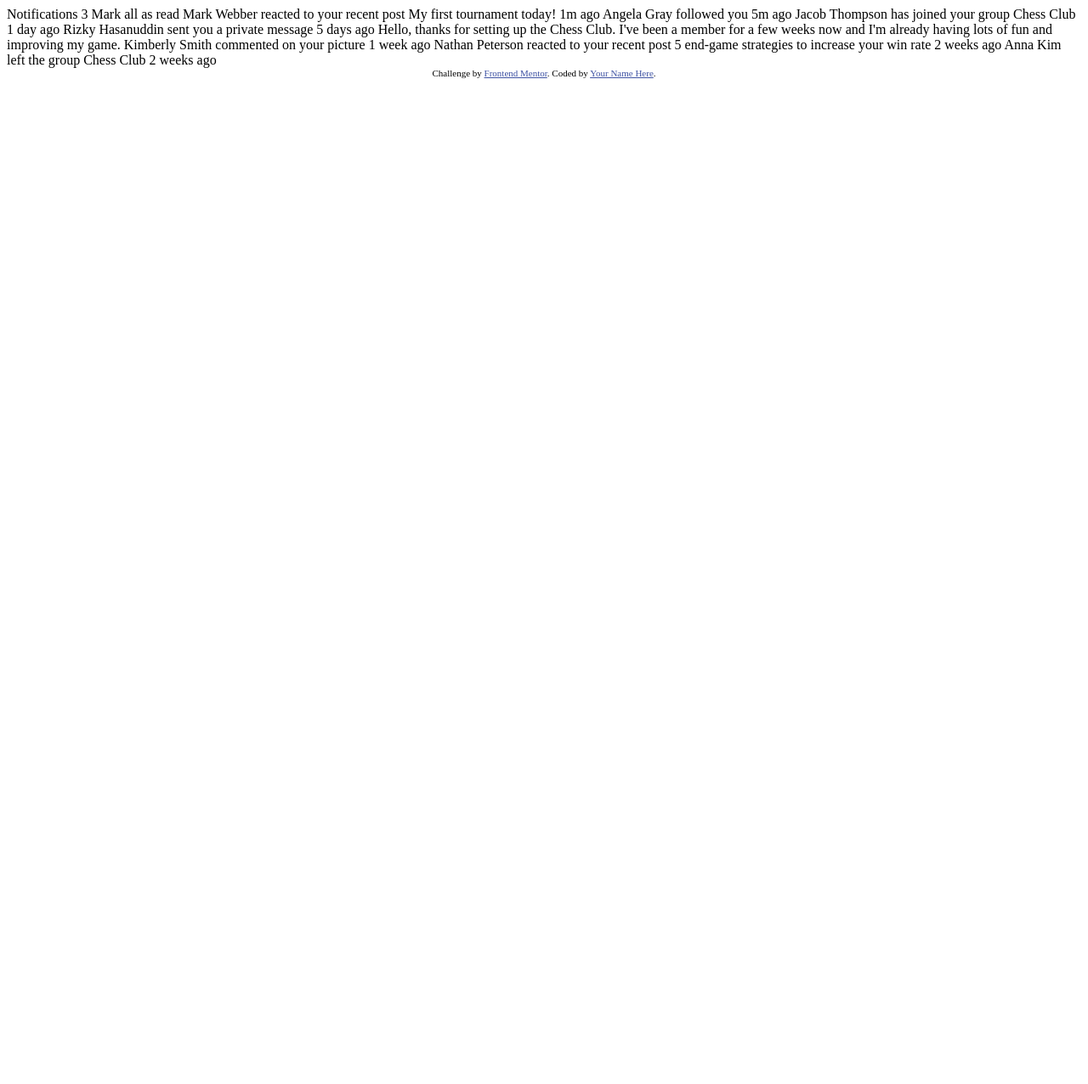
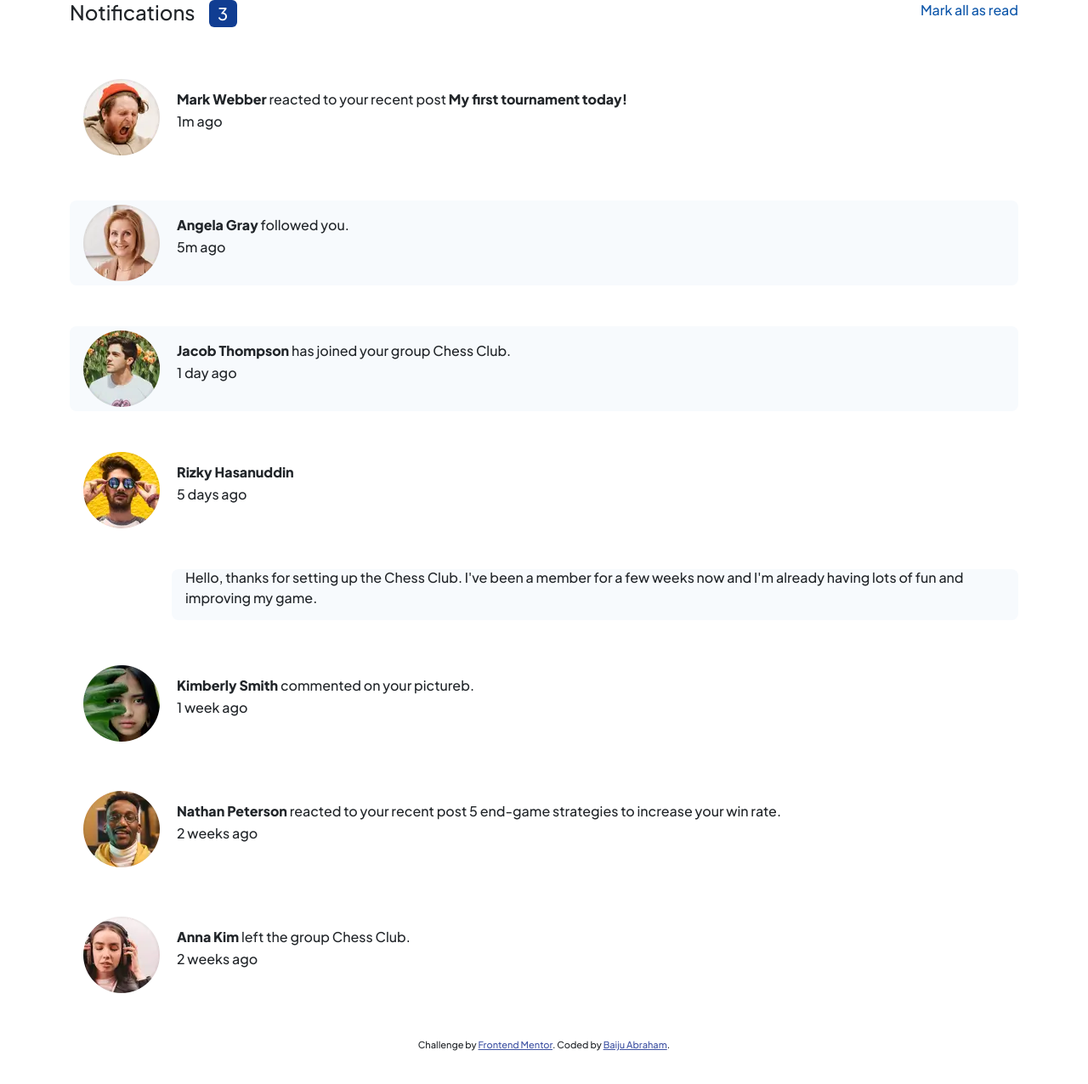
Before and after one commit to baijuka/Notifications-page, a plain HTML site: page index.html in a window 1280 px wide. Shown: the whole page at 85% size. Before the commit the page ends 800 px from the top, so only its background shows below. Drawn offline with nearby package versions, Linux system fonts and the light colour scheme.

Commit message:
Updated intex.html and style.css

```diff
--- a/index.html
+++ b/index.html
@@ -3,49 +3,119 @@
 <head>
   <meta charset="UTF-8">
   <meta name="viewport" content="width=device-width, initial-scale=1.0"> <!-- displays site properly based on user's device -->
-
+  <title>Frontend Mentor | Notifications page</title>
   <link rel="icon" type="image/png" sizes="32x32" href="./images/favicon-32x32.png">
-
-  <title>Frontend Mentor | Notifications page</title>
-
+  <link href="https://cdn.jsdelivr.net/npm/bootstrap@5.2.2/dist/css/bootstrap.min.css" rel="stylesheet" integrity="sha384-Zenh87qX5JnK2Jl0vWa8Ck2rdkQ2Bzep5IDxbcnCeuOxjzrPF/et3URy9Bv1WTRi" crossorigin="anonymous"
   <!-- Feel free to remove these styles or customise in your own stylesheet 👍 -->
-  <style>
-    .attribution { font-size: 11px; text-align: center; }
-    .attribution a { color: hsl(228, 45%, 44%); }
-  </style>
+  <link rel="stylesheet" href="style.css">
 </head>
 <body>
+  <div class="container">
+    <header>
+      <div class="d-flex justify-content-between">
+        <div class="d-flex">
+          <h4 class="me-3">Notifications</h4>
+          <h5 class="rounded d-flex align-items-center justify-content-center text-white" style="width:33px; background-color: rgb(16, 61, 146);">3</h5>
+        </div>
+        <div>
+          <p class='mark-as-read' style="color: rgb(14, 87, 170); font-weight:500;" onclick="readStatus()">Mark all as read</p>
+        </div>
+      </div>
+    </header>
+    <div>
+      <div class="d-flex align-items-center px-3 my-5 read-mark message-box">
+        <img src="./assets/images/avatar-mark-webber.webp" alt="">
+        <div>
+          <p style="margin-left: 20px; margin-bottom: 2px;"><span class="fw-bold">Mark Webber</span> reacted to your recent post <span class="fw-bold">My first tournament today!</span><span class="read-status"></span></p>
+          <p style="margin-left: 20px; margin-top: 1px;">1m ago</p>
+        </div>
+    </div>
+    <div>
+    <div class="d-flex align-items-center px-3 my-5 read-mark message-box " style="background-color: hsl(210, 60%, 98%); height: 100px; border-radius: 8px;">
+      <img src="./assets/images/avatar-angela-gray.webp" alt="">
+      <div>
+        <p style="margin-left: 20px; margin-bottom: 2px;"><span class="fw-bold">Angela Gray</span> followed you.</span><span class="read-status"></span></p>
+        <p style="margin-left: 20px; margin-top: 1px;">5m ago</p>
+      </div>
+    </div>
+    <div class="d-flex align-items-center px-3 my-5 read-mark message-box " style="background-color: hsl(210, 60%, 98%); height: 100px; border-radius: 8px;">
+      <img src="./assets/images/avatar-jacob-thompson.webp" alt="">
+      <div>
+        <p style="margin-left: 20px; margin-bottom: 2px;"><span class="fw-bold">Jacob Thompson</span> has joined your group Chess Club.</span><span class="read-status"></span></p>
+        <p style="margin-left: 20px; margin-top: 1px;">1 day ago</p>
+      </div>
+    </div>
+    <div>
+      <div class="d-flex align-items-center px-3 my-5" style="height: 90px; border-radius: 8px;">
+        <img src="./assets/images/avatar-rizky-hasanuddin.webp" alt="">
+        <div style="margin-bottom: 0;">
+          <p style="margin-left: 20px; margin-bottom: 2px;"><span class="fw-bold">Rizky Hasanuddin</span><span class="read-status"></span></p>
+          <p style="margin-left: 20px; margin-top: 1px;">5 days ago</p>
+        </div>
+      </div>
+      <div class="d-flex align-items-center px-3 my-5 read-mark message-box " style="background-color: hsl(210, 60%, 98%); height: 60px; border-radius: 8px; margin-top: 0; margin-left: 120px;">
+        <p>
+          Hello, thanks for setting up the Chess Club. I've been a member for a few weeks now and
+          I'm already having lots of fun and improving my game.
+        </p>
+      </div>
+    </div>
+    <div class="d-flex align-items-center px-3 my-5 read-mark message-box " style="height: 100px; border-radius: 8px;">
+      <img src="./assets/images/avatar-kimberly-smith.webp" alt="">
+      <div>
+        <p style="margin-left: 20px; margin-bottom: 2px;"><span class="fw-bold">Kimberly Smith</span> commented on your pictureb.<span class="read-status"></span></p>
+        <p style="margin-left: 20px; margin-top: 1px;">1 week ago</p>
+      </div>
+    </div>
+    <div class="d-flex align-items-center px-3 my-5 read-mark message-box " style="height: 100px; border-radius: 8px;">
+      <img src="./assets/images/avatar-nathan-peterson.webp" alt="">
+      <div>
+        <p style="margin-left: 20px; margin-bottom: 2px;"><span class="fw-bold">Nathan Peterson</span> reacted to your recent post 5 end-game strategies to increase your win rate.<span class="read-status"></span></p>
+        <p style="margin-left: 20px; margin-top: 1px;">2 weeks ago</p>
+      </div>
+    </div>
+    <div class="d-flex align-items-center px-3 my-5 read-mark message-box " style="height: 100px; border-radius: 8px;">
+      <img src="./assets/images/avatar-anna-kim.webp" alt="">
+      <div>
+        <p style="margin-left: 20px; margin-bottom: 2px;"><span class="fw-bold">Anna Kim</span> left the group Chess Club.<span class="read-status"></span></p>
+        <p style="margin-left: 20px; margin-top: 1px;">2 weeks ago</p>
+      </div>
+    </div>
 
-  Notifications 3
+    <footer class="my-5 d-flex justify-content-center">
+      <div class="attribution">
+        Challenge by <a href="https://www.frontendmentor.io?ref=challenge" target="_blank">Frontend Mentor</a>.
+        Coded by <a href="#">Baiju Abraham</a>.
+      </div>
+    </footer>
 
-  Mark all as read
+    <script src="https://cdn.jsdelivr.net/npm/@popperjs/core@2.11.6/dist/umd/popper.min.js" integrity="sha384-oBqDVmMz9ATKxIep9tiCxS/Z9fNfEXiDAYTujMAeBAsjFuCZSmKbSSUnQlmh/jp3" crossorigin="anonymous"></script>
+    <script src="https://cdn.jsdelivr.net/npm/bootstrap@5.2.2/dist/js/bootstrap.min.js" integrity="sha384-IDwe1+LCz02ROU9k972gdyvl+AESN10+x7tBKgc9I5HFtuNz0wWnPclzo6p9vxnk" crossorigin="anonymous"></script>
 
-  Mark Webber reacted to your recent post My first tournament today!
-  1m ago
+    <script>
+      const boxes = document.querySelectorAll('.message-box');
+      for (i=0; i < boxes.length; i++) {
+        const a=i;
+        boxes[i].addEventListener('click', function() {
+         document.querySelectorAll('.read-status')[a].classList.add('dot');
+        })
+      }
 
-  Angela Gray followed you
-  5m ago
 
-  Jacob Thompson has joined your group Chess Club
-  1 day ago
+    </script>
+    <script>
+      function readStatus() {
+       const readMessage = document.getElementsByClassName('read-mark')
+       for (i=0; i<readMessage.length; i++){
+       readMessage[i].style.backgroundColor = "hsl(205, 33%, 90%)";
+      }
+      const readMark = document.getElementsByClassName("read-status");
+      for (i=0; i<readMark.length; i++) {
+        readMark[i].classList.add("dot");
+      }
+      }
+    </script>
 
-  Rizky Hasanuddin sent you a private message
-  5 days ago
-  Hello, thanks for setting up the Chess Club. I've been a member for a few weeks now and
-  I'm already having lots of fun and improving my game.
-
-  Kimberly Smith commented on your picture
-  1 week ago
-
-  Nathan Peterson reacted to your recent post 5 end-game strategies to increase your win rate
-  2 weeks ago
-
-  Anna Kim left the group Chess Club
-  2 weeks ago
-
-  <div class="attribution">
-    Challenge by <a href="https://www.frontendmentor.io?ref=challenge" target="_blank">Frontend Mentor</a>.
-    Coded by <a href="#">Your Name Here</a>.
   </div>
 </body>
 </html>
--- a/style.css
+++ b/style.css
@@ -3,3 +3,38 @@
 body {
     font-family: 'Plus Jakarta Sans', sans-serif;
 }
+
+.attribution { font-size: 11px; text-align: center; }
+.attribution a { color: hsl(228, 45%, 44%); }
+
+.notification-count {
+    background-color:blue;
+    width: 30px;
+    height: 26px;
+}
+
+.message-box {
+    width: auto;
+    height: 100px;
+    border-radius: 8px;
+    cursor: pointer;
+}
+
+.message-box:hover {
+    background-color: hsl(210, 60%, 98%);
+}
+
+
+
+.dot {
+    width: 10px;
+    height:10px;
+    border-radius:50%;
+    background-color:red;
+    display: inline-block;
+    margin-left: 10px;
+}
+
+.mark-as-read {
+    cursor: pointer;
+}
```
